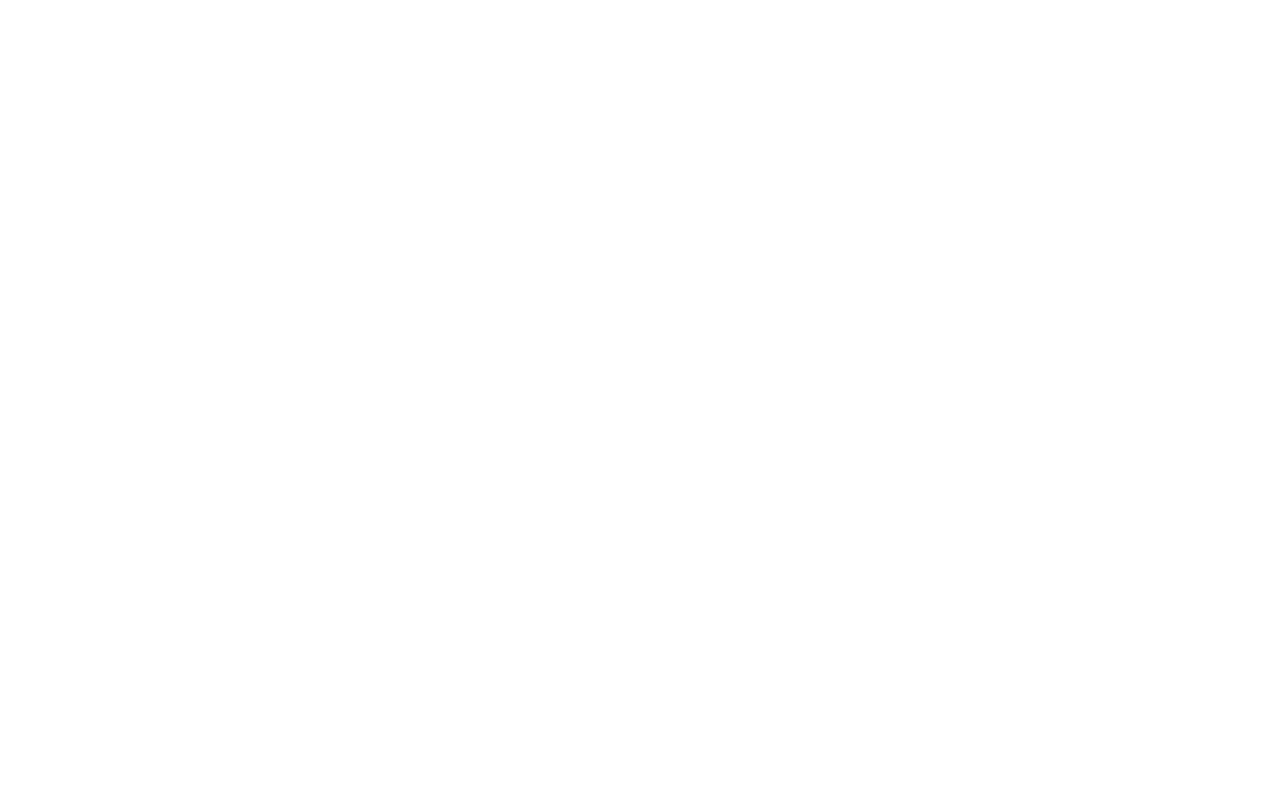
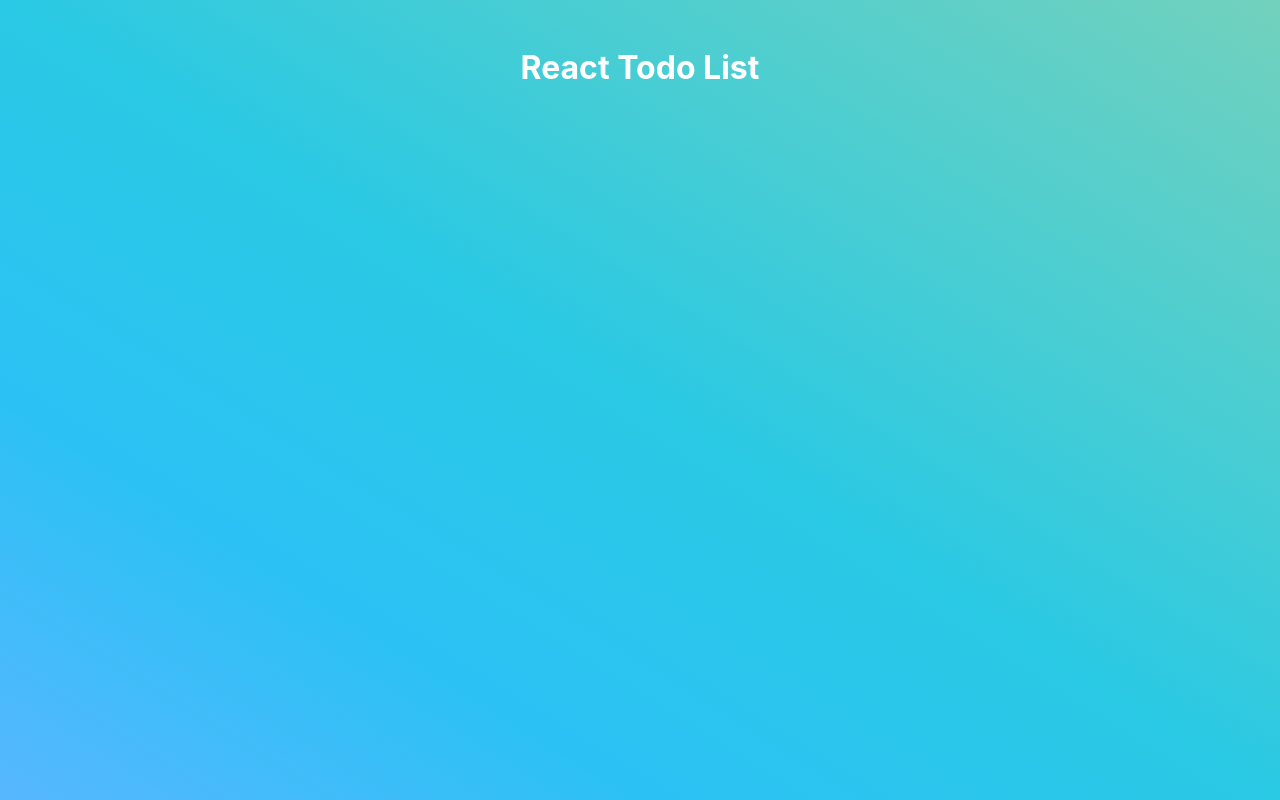
Before and after one commit to ArminWhoCode/react-todo, a React (Create React App) app: page / in a window 1280 px wide. Built offline with nearby package versions, Linux system fonts and the light colour scheme.

Commit message:
styling index and app

```diff
--- a/src/Containers/App.css
+++ /dev/null
@@ -1,38 +0,0 @@
-.App {
-  text-align: center;
-}
-
-.App-logo {
-  height: 40vmin;
-  pointer-events: none;
-}
-
-@media (prefers-reduced-motion: no-preference) {
-  .App-logo {
-    animation: App-logo-spin infinite 20s linear;
-  }
-}
-
-.App-header {
-  background-color: #282c34;
-  min-height: 100vh;
-  display: flex;
-  flex-direction: column;
-  align-items: center;
-  justify-content: center;
-  font-size: calc(10px + 2vmin);
-  color: white;
-}
-
-.App-link {
-  color: #61dafb;
-}
-
-@keyframes App-logo-spin {
-  from {
-    transform: rotate(0deg);
-  }
-  to {
-    transform: rotate(360deg);
-  }
-}
--- a/src/Containers/App.js
+++ /dev/null
@@ -1,10 +0,0 @@
-import './App.css';
-
-function App() {
-  return (
-    <div className="App">
-    </div>
-  );
-}
-
-export default App;
--- /dev/null
+++ b/src/Containers/App.jsx
@@ -0,0 +1,12 @@
+import React from "react";
+import "./App.scss";
+
+function App() {
+  return (
+    <div className="App">
+      <h1 className="App__header">React Todo List</h1>
+    </div>
+  );
+}
+
+export default App;
--- /dev/null
+++ b/src/Containers/App.scss
@@ -0,0 +1,12 @@
+.App{
+  width: 100%;
+  height: 100%;
+  padding: 3rem;
+  display: flex;
+  flex-direction: column;
+  align-items: center;
+  &__header{
+      color: #ffffff;
+      margin-bottom: 2rem;
+  }
+}
--- a/src/index.css
+++ b/src/index.css
@@ -1,13 +1,15 @@
+*{
+  margin: 0;
+  padding: 0;
+  box-sizing: border-box;
+
+}
 body {
-  margin: 0;
   font-family: -apple-system, BlinkMacSystemFont, 'Segoe UI', 'Roboto', 'Oxygen',
     'Ubuntu', 'Cantarell', 'Fira Sans', 'Droid Sans', 'Helvetica Neue',
     sans-serif;
   -webkit-font-smoothing: antialiased;
   -moz-osx-font-smoothing: grayscale;
+  height: 100vh;
+  background-image:linear-gradient(to right top, #57b7ff, #2cc1f5, #2ac9e4, #4eced0, #72d1bd);
 }
-
-code {
-  font-family: source-code-pro, Menlo, Monaco, Consolas, 'Courier New',
-    monospace;
-}
--- a/src/index.js
+++ b/src/index.js
@@ -1,7 +1,7 @@
 import React from 'react';
 import ReactDOM from 'react-dom';
 import './index.css';
-import App from './Containers/App';
+import App from './Containers/App.jsx';
 import reportWebVitals from './reportWebVitals';
 
 ReactDOM.render(
```
